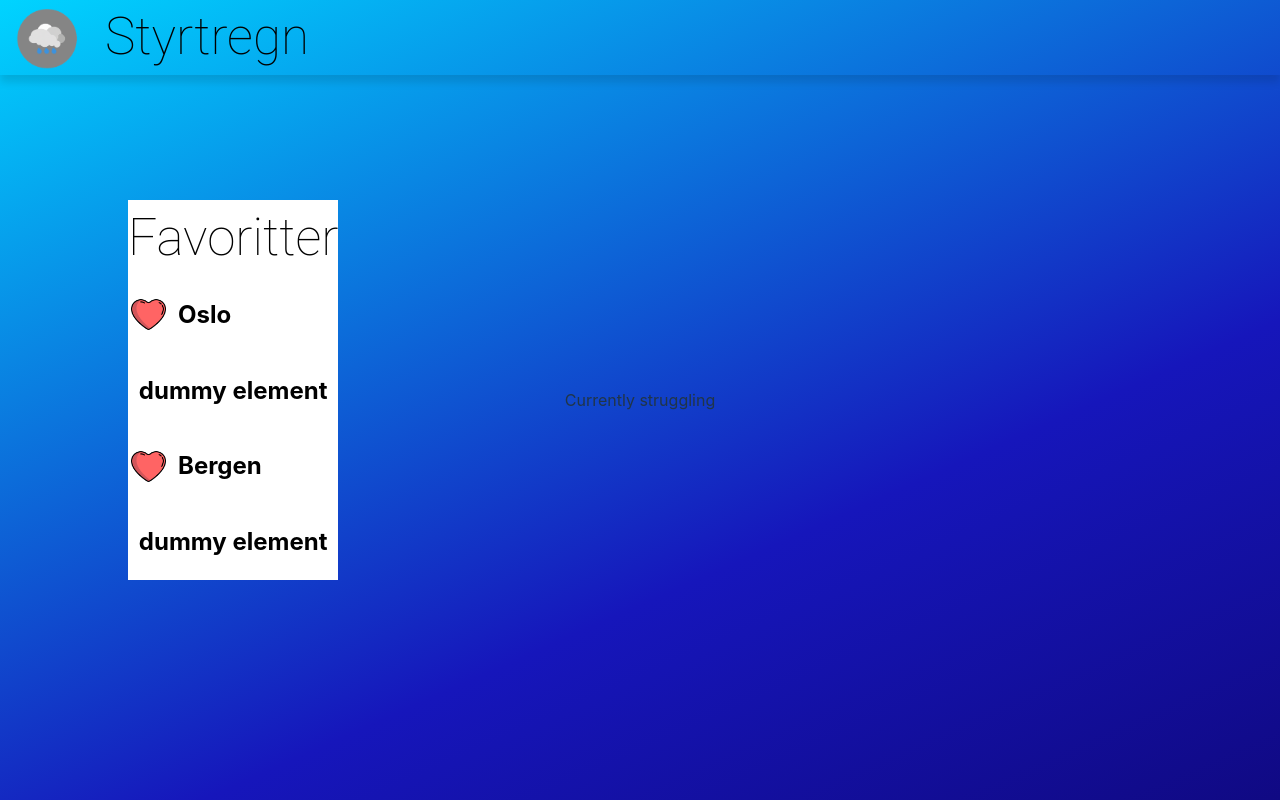
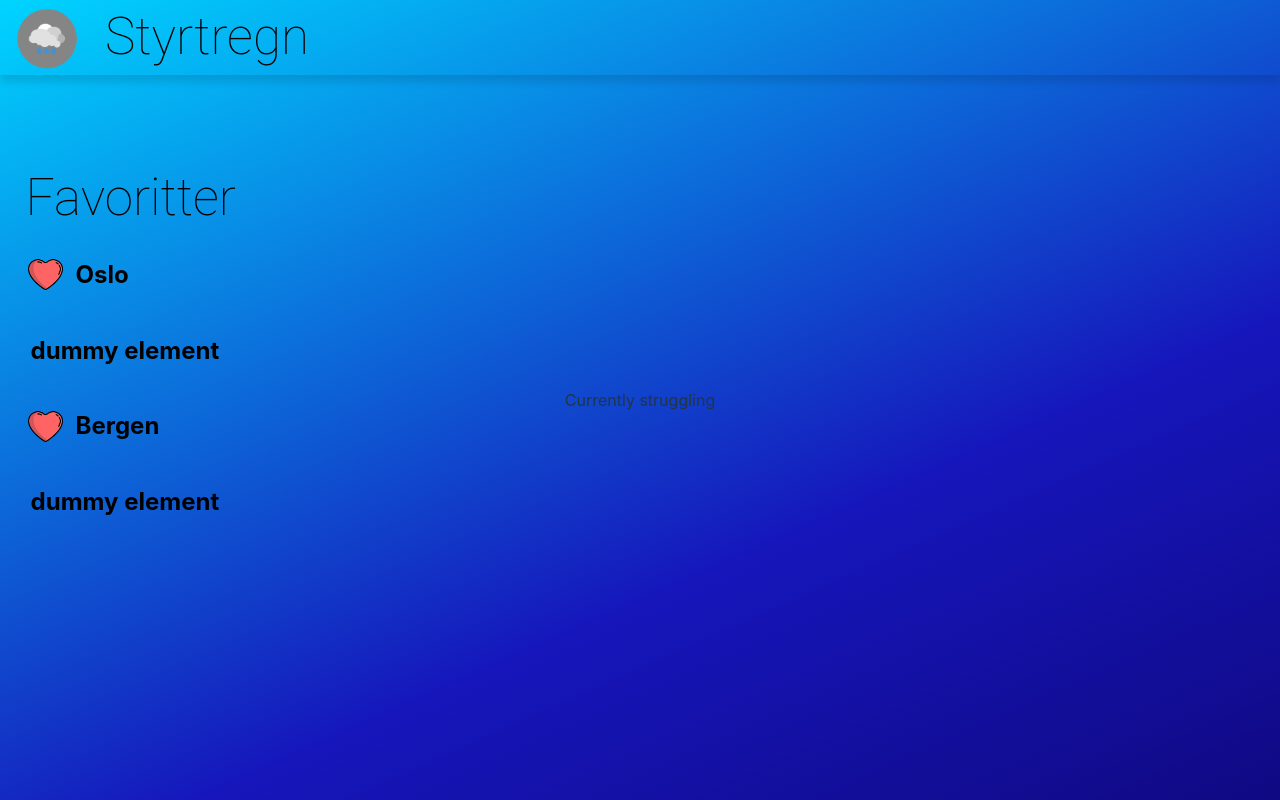
Before and after one commit to magnbni/styrtregn, a React (Vite) app in the folder Prosjekt 1/: page / in a window 1280 px wide. Built offline with nearby package versions, Linux system fonts and the light colour scheme; no server answers.

Commit message:
Finishing touches. Closes #12

```diff
--- a/Prosjekt 1/src/Favourite.css
+++ b/Prosjekt 1/src/Favourite.css
@@ -31,9 +31,8 @@ img.favourite {
     display: flex;
     position: absolute;
     flex-direction: column;
-    top: 200px;
-    left: 10%;
-    background-color: white;
+    top: 20%;
+    left: 2%;
     color: black;
 }
 
@@ -48,19 +47,13 @@ header.favourite {
 .favouriteForecast {
     display: flex;
     flex-direction: row;
-    align-items: center;
-    justify-content: space-between;
-    margin: 10px;
-    padding: 10px;
-    border: 1px solid black;
-    border-radius: 5px;
+    margin-left: 5px;
 }
 
 .favouriteName {
     display: flex;
     flex-direction: row;
     align-items: center;
-    left: 10px;
     justify-content: start;
 }
 
--- a/Prosjekt 1/src/Favourite.tsx
+++ b/Prosjekt 1/src/Favourite.tsx
@@ -30,14 +30,18 @@ export default function Favourites() {
           {FavouriteButton(true)}
           <h2>Oslo</h2>
         </div>
-        <h2>dummy element</h2>
+        <div className="favouriteForecast">
+          <h2>dummy element</h2>
+        </div>
       </div>
       <div className="favouriteElement">
         <div className="favouriteName">
           {FavouriteButton(true)}
           <h2>Bergen</h2>
         </div>
-        <h2>dummy element</h2>
+        <div className="favouriteForecast">
+          <h2>dummy element</h2>
+        </div>
       </div>
     </div>
   );
```
